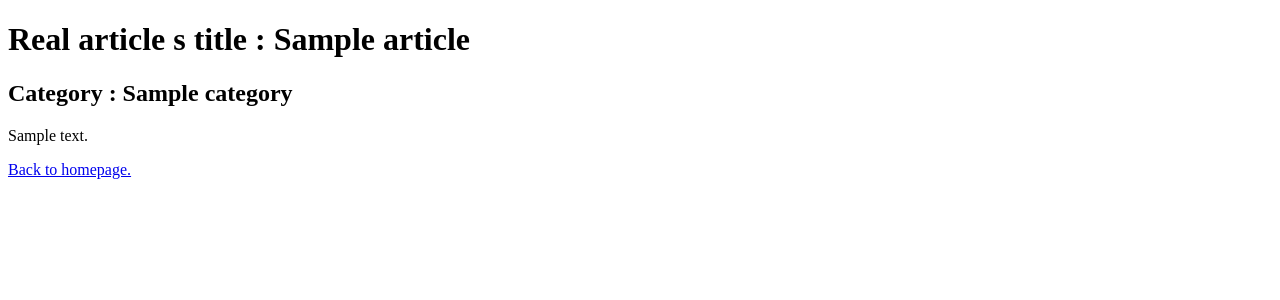
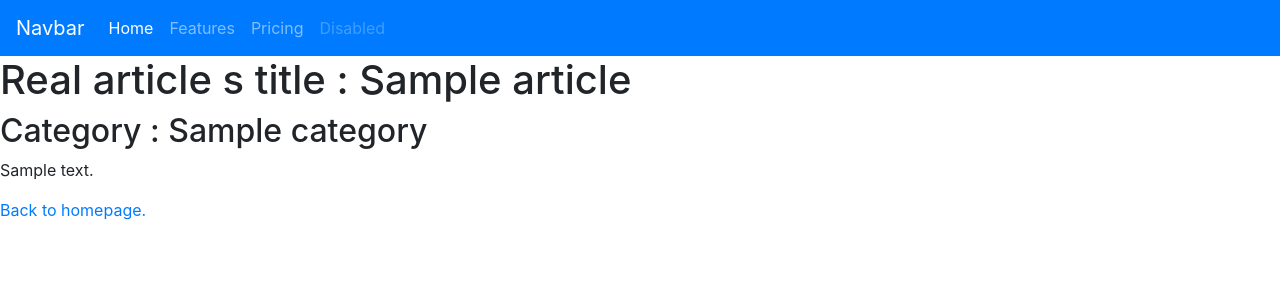
Before and after one commit to romain44117/blog-symfony, a Symfony app: template templates/blog/show.html.twig in a window 1280 px wide. Shown: the top 300 px of the page. Run offline with Twig, Linux system fonts and the light colour scheme; the template is opened without the code that fills it: most values are stand-ins (such as "Sample title", 1, 10 or a date in 2020); some libraries are stand-ins or nearby versions.

Commit message:
add yarn and node.js

```diff
--- /dev/null
+++ b/assets/css/app.scss
@@ -0,0 +1,3 @@
+body {
+    background-color: grey;
+}
--- a/composer.json
+++ b/composer.json
@@ -24,6 +24,7 @@
         "symfony/validator": "4.2.*",
         "symfony/var-dumper": "4.2.*",
         "symfony/web-link": "4.2.*",
+        "symfony/webpack-encore-bundle": "^1.6",
         "symfony/yaml": "4.2.*"
     },
     "require-dev": {
--- a/config/bundles.php
+++ b/config/bundles.php
@@ -14,4 +14,5 @@ return [
     Symfony\Bundle\DebugBundle\DebugBundle::class => ['dev' => true, 'test' => true],
     Symfony\Bundle\MakerBundle\MakerBundle::class => ['dev' => true],
     Symfony\Bundle\WebServerBundle\WebServerBundle::class => ['dev' => true],
+    Symfony\WebpackEncoreBundle\WebpackEncoreBundle::class => ['all' => true],
 ];
--- a/templates/base.html.twig
+++ b/templates/base.html.twig
@@ -1,12 +1,22 @@
 <!DOCTYPE html>
 <html>
+
     <head>
         <meta charset="UTF-8">
         <title>{% block title %}Welcome!{% endblock %}</title>
-        {% block stylesheets %}{% endblock %}
+        <link rel="stylesheet" href="https://maxcdn.bootstrapcdn.com/bootstrap/4.0.0/css/bootstrap.min.css" integrity="sha384-Gn5384xqQ1aoWXA+058RXPxPg6fy4IWvTNh0E263XmFcJlSAwiGgFAW/dAiS6JXm" crossorigin="anonymous">
+        {% block stylesheets %}
+            {{ encore_entry_link_tags('app') }}
+        {% endblock %}
     </head>
     <body>
+    <header>
+    {{ include('navBar.html.twig') }}
+    </header>
         {% block body %}{% endblock %}
-        {% block javascripts %}{% endblock %}
+
+        {% block javascripts %}
+            {{ encore_entry_script_tags('app') }}
+        {% endblock %}
     </body>
 </html>
--- /dev/null
+++ b/templates/navBar.html.twig
@@ -0,0 +1,14 @@
+<nav class="navbar navbar-expand-lg navbar-dark bg-primary">
+    <a class="navbar-brand" href="#">Navbar</a>
+    <button class="navbar-toggler" type="button" data-toggle="collapse" data-target="#navbarNavAltMarkup" aria-controls="navbarNavAltMarkup" aria-expanded="false" aria-label="Toggle navigation">
+        <span class="navbar-toggler-icon"></span>
+    </button>
+    <div class="collapse navbar-collapse" id="navbarNavAltMarkup">
+        <div class="navbar-nav">
+            <a class="nav-item nav-link active" href="#">Home <span class="sr-only">(current)</span></a>
+            <a class="nav-item nav-link" href="#">Features</a>
+            <a class="nav-item nav-link" href="#">Pricing</a>
+            <a class="nav-item nav-link disabled" href="#">Disabled</a>
+        </div>
+    </div>
+</nav>
--- /dev/null
+++ b/webpack.config.js
@@ -0,0 +1,68 @@
+var Encore = require('@symfony/webpack-encore');
+
+Encore
+    // directory where compiled assets will be stored
+    .setOutputPath('public/build/')
+    // public path used by the web server to access the output path
+    .setPublicPath('/build')
+    // only needed for CDN's or sub-directory deploy
+    //.setManifestKeyPrefix('build/')
+
+    /*
+     * ENTRY CONFIG
+     *
+     * Add 1 entry for each "page" of your app
+     * (including one that's included on every page - e.g. "app")
+     *
+     * Each entry will result in one JavaScript file (e.g. app.js)
+     * and one CSS file (e.g. app.css) if you JavaScript imports CSS.
+     */
+    .addEntry('app', './assets/js/app.js')
+    //.addEntry('page1', './assets/js/page1.js')
+    //.addEntry('page2', './assets/js/page2.js')
+
+    // When enabled, Webpack "splits" your files into smaller pieces for greater optimization.
+    .splitEntryChunks()
+
+    // will require an extra script tag for runtime.js
+    // but, you probably want this, unless you're building a single-page app
+    .enableSingleRuntimeChunk()
+
+    /*
+     * FEATURE CONFIG
+     *
+     * Enable & configure other features below. For a full
+     * list of features, see:
+     * https://symfony.com/doc/current/frontend.html#adding-more-features
+     */
+    .cleanupOutputBeforeBuild()
+    .enableBuildNotifications()
+    .enableSourceMaps(!Encore.isProduction())
+    // enables hashed filenames (e.g. app.abc123.css)
+    .enableVersioning(Encore.isProduction())
+
+    // enables @babel/preset-env polyfills
+    .configureBabel(() => {}, {
+        useBuiltIns: 'usage',
+        corejs: 3
+    })
+
+    // enables Sass/SCSS support
+    .enableSassLoader()
+
+    // uncomment if you use TypeScript
+    //.enableTypeScriptLoader()
+
+    // uncomment to get integrity="..." attributes on your script & link tags
+    // requires WebpackEncoreBundle 1.4 or higher
+    //.enableIntegrityHashes()
+
+    // uncomment if you're having problems with a jQuery plugin
+    //.autoProvidejQuery()
+
+    // uncomment if you use API Platform Admin (composer req api-admin)
+    //.enableReactPreset()
+    //.addEntry('admin', './assets/js/admin.js')
+;
+
+module.exports = Encore.getWebpackConfig();
```
Also changed, not shown: assets/js/app.js (added, +15 -0 lines), package.json (added, +20 -0 lines), 7 other files.
